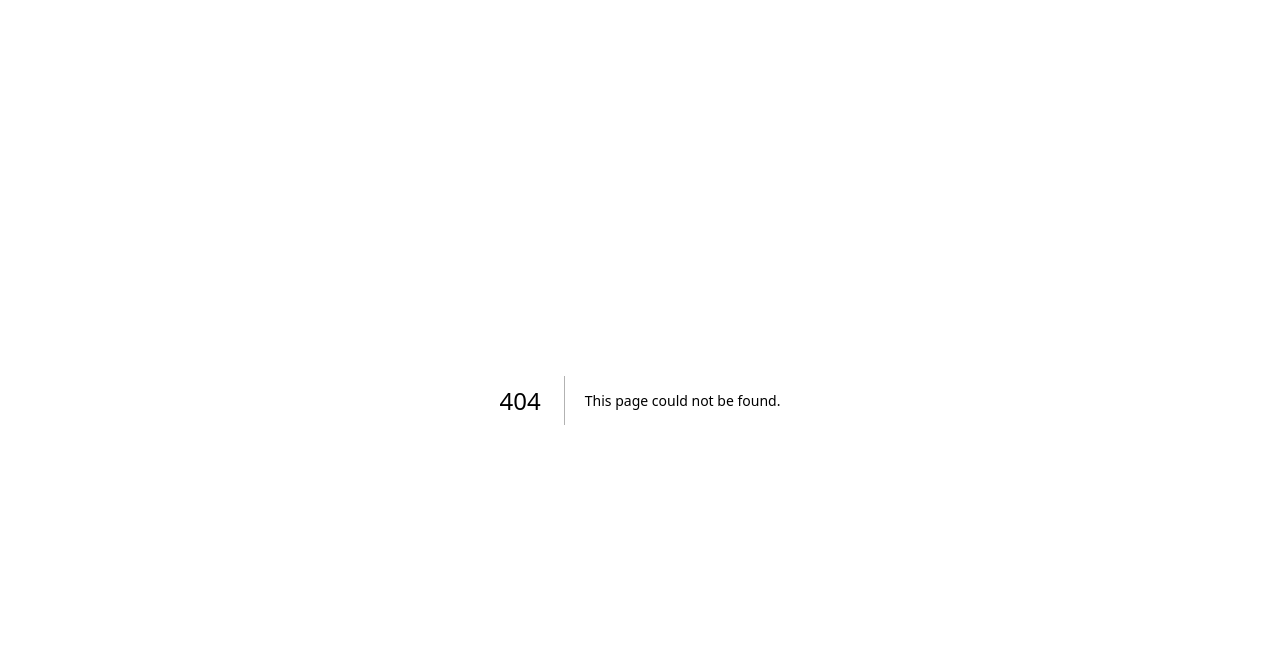
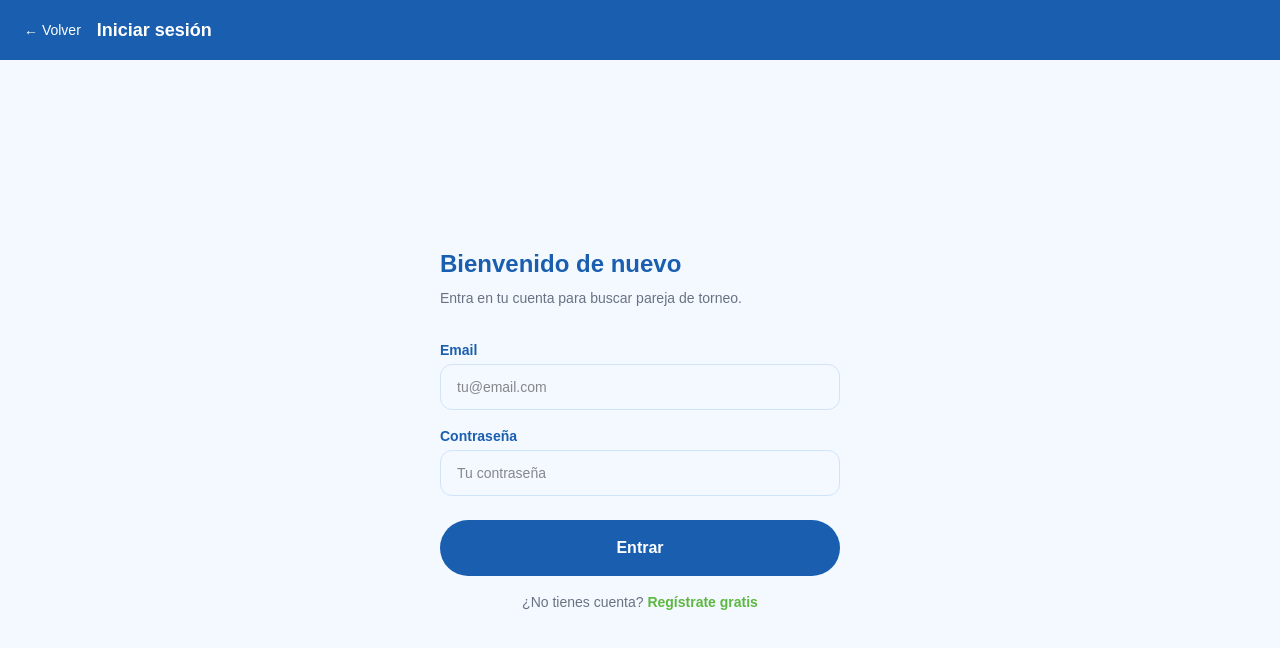
Before and after one commit to JonZabaleta/compinero, a Next.js app: page /login in a window 1280 px wide. Before the commit this address had no page. Shown: the top 648 px of the page. Built offline with nearby package versions, Linux system fonts and the light colour scheme; no server answers.

Commit message:
login y dashboard

```diff
--- /dev/null
+++ b/app/dashboard/page.tsx
@@ -0,0 +1,78 @@
+'use client'
+
+import { useEffect, useState } from 'react'
+import { supabase } from '../supabase'
+
+export default function Dashboard() {
+  const [usuario, setUsuario] = useState<any>(null)
+
+  useEffect(() => {
+    supabase.auth.getUser().then(({ data }) => {
+      if (!data.user) {
+        window.location.href = '/login'
+      } else {
+        setUsuario(data.user)
+      }
+    })
+  }, [])
+
+  async function handleLogout() {
+    await supabase.auth.signOut()
+    window.location.href = '/'
+  }
+
+  if (!usuario) return (
+    <div className="min-h-screen bg-[#F4F8FF] flex items-center justify-center">
+      <p className="text-[#1A5FAF]">Cargando...</p>
+    </div>
+  )
+
+  return (
+    <main className="min-h-screen bg-[#F4F8FF] flex flex-col">
+
+      {/* HEADER */}
+      <header className="bg-[#1A5FAF] px-6 py-4 flex items-center justify-between">
+        <img src="/logo.png" alt="Compiñero" className="h-10 w-auto" />
+        <button
+          onClick={handleLogout}
+          className="text-white text-sm border border-white px-3 py-1 rounded-full"
+        >
+          Salir
+        </button>
+      </header>
+
+      <div className="px-6 py-8 max-w-md mx-auto w-full">
+
+        <div className="bg-white rounded-2xl p-5 shadow-sm border border-[#D0E4F7] mb-6">
+          <p className="text-gray-400 text-xs mb-1">Bienvenido</p>
+          <p className="text-[#1A5FAF] font-bold text-lg">
+            {usuario.user_metadata?.nombre || usuario.email}
+          </p>
+          <span className="inline-block mt-2 bg-[#E8F5E2] text-[#2D6A4F] text-xs font-bold px-3 py-1 rounded-full">
+            {usuario.user_metadata?.tipo === 'tecnico' ? '🎾 Técnico / Entrenador' : '👨‍👧 Progenitor / Tutor'}
+          </span>
+        </div>
+
+        <h2 className="text-[#1A5FAF] font-bold text-lg mb-4">¿Qué quieres hacer?</h2>
+
+        <div className="flex flex-col gap-3">
+          <button className="bg-white border-2 border-[#1A5FAF] rounded-2xl p-5 text-left">
+            <p className="text-[#1A5FAF] font-bold text-base mb-1">👤 Crear perfil de jugador</p>
+            <p className="text-gray-400 text-sm">Añade los datos de tu hijo/a o jugador</p>
+          </button>
+
+          <button className="bg-white border-2 border-[#D0E4F7] rounded-2xl p-5 text-left opacity-50">
+            <p className="text-[#1A5FAF] font-bold text-base mb-1">🏆 Buscar pareja para torneo</p>
+            <p className="text-gray-400 text-sm">Primero crea un perfil de jugador</p>
+          </button>
+
+          <button className="bg-white border-2 border-[#D0E4F7] rounded-2xl p-5 text-left opacity-50">
+            <p className="text-[#1A5FAF] font-bold text-base mb-1">💬 Mis mensajes</p>
+            <p className="text-gray-400 text-sm">No tienes mensajes todavía</p>
+          </button>
+        </div>
+
+      </div>
+    </main>
+  )
+}
--- /dev/null
+++ b/app/login/page.tsx
@@ -0,0 +1,90 @@
+'use client'
+
+import { useState } from 'react'
+import { supabase } from '../supabase'
+
+export default function Login() {
+  const [email, setEmail] = useState('')
+  const [password, setPassword] = useState('')
+  const [mensaje, setMensaje] = useState('')
+  const [cargando, setCargando] = useState(false)
+
+  async function handleLogin() {
+    setCargando(true)
+    setMensaje('')
+
+    const { error } = await supabase.auth.signInWithPassword({
+      email,
+      password,
+    })
+
+    if (error) {
+      setMensaje('Email o contraseña incorrectos.')
+    } else {
+      window.location.href = '/dashboard'
+    }
+    setCargando(false)
+  }
+
+  return (
+    <main className="min-h-screen bg-[#F4F8FF] flex flex-col">
+
+      {/* HEADER */}
+      <header className="bg-[#1A5FAF] px-6 py-4 flex items-center gap-4">
+        <a href="/" className="text-white text-sm">← Volver</a>
+        <h1 className="text-white font-bold text-lg">Iniciar sesión</h1>
+      </header>
+
+      <div className="flex-1 px-6 py-8 max-w-md mx-auto w-full flex flex-col justify-center">
+
+        <h2 className="text-[#1A5FAF] font-bold text-2xl mb-2">Bienvenido de nuevo</h2>
+        <p className="text-gray-500 text-sm mb-8">Entra en tu cuenta para buscar pareja de torneo.</p>
+
+        <div className="flex flex-col gap-4 mb-6">
+          <div>
+            <label className="text-[#1A5FAF] font-bold text-sm mb-1 block">Email</label>
+            <input
+              type="email"
+              value={email}
+              onChange={e => setEmail(e.target.value)}
+              placeholder="tu@email.com"
+              className="w-full border border-[#D0E4F7] rounded-xl px-4 py-3 text-sm focus:outline-none focus:border-[#1A5FAF]"
+            />
+          </div>
+          <div>
+            <label className="text-[#1A5FAF] font-bold text-sm mb-1 block">Contraseña</label>
+            <input
+              type="password"
+              value={password}
+              onChange={e => setPassword(e.target.value)}
+              placeholder="Tu contraseña"
+              className="w-full border border-[#D0E4F7] rounded-xl px-4 py-3 text-sm focus:outline-none focus:border-[#1A5FAF]"
+            />
+          </div>
+        </div>
+
+        {mensaje && (
+          <div className="p-4 rounded-xl text-sm mb-4 bg-red-50 text-red-600">
+            {mensaje}
+          </div>
+        )}
+
+        <button
+          onClick={handleLogin}
+          disabled={cargando}
+          className="w-full bg-[#1A5FAF] text-white font-bold py-4 rounded-full text-base disabled:opacity-50 mb-4"
+        >
+          {cargando ? 'Entrando...' : 'Entrar'}
+        </button>
+
+        <p className="text-center text-gray-500 text-sm">
+          ¿No tienes cuenta?{' '}
+          <a href="/registro" className="text-[#5CB840] font-bold">
+            Regístrate gratis
+          </a>
+        </p>
+
+      </div>
+    </main>
+  )
+}
```
